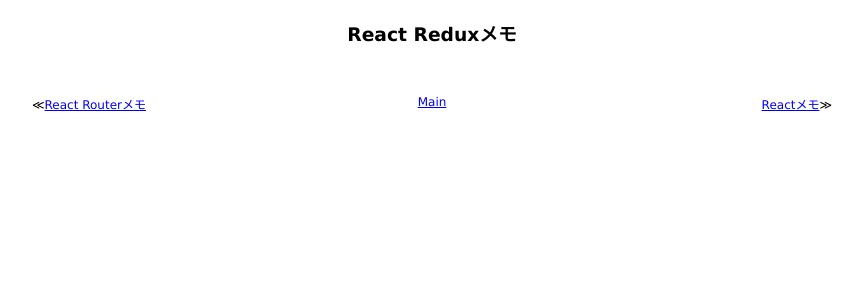
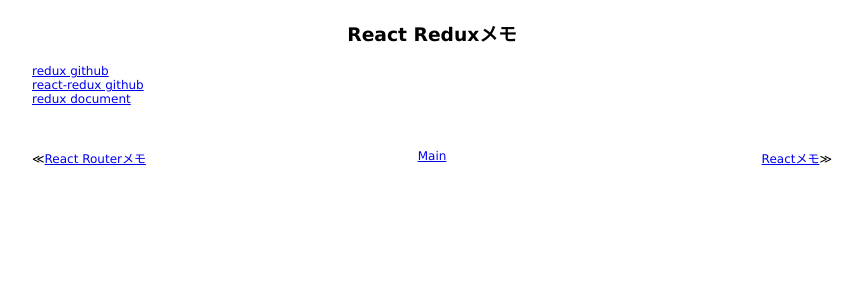
Before and after one commit to 38elements/38elements.github.com, a Jekyll site: the page built from _posts/2017-04-29-react-redux.md, in a window 1280 px wide. Shown: the top 300 px of the page, without its empty margins (208-1071 px from the left). Built offline with Jekyll 4.4.1, drawn with Linux system fonts in a browser that asks for light colours.

Commit message:
Update 2017-04-29-react-redux.md

```diff
--- a/_posts/2017-04-29-react-redux.md
+++ b/_posts/2017-04-29-react-redux.md
@@ -2,3 +2,6 @@
 layout: posts
 title: React Reduxメモ
 ---
+[redux github](https://github.com/reactjs/redux/)
+[react-redux github](https://github.com/reactjs/react-redux)
+[redux document](http://redux.js.org/?q=#)
```
